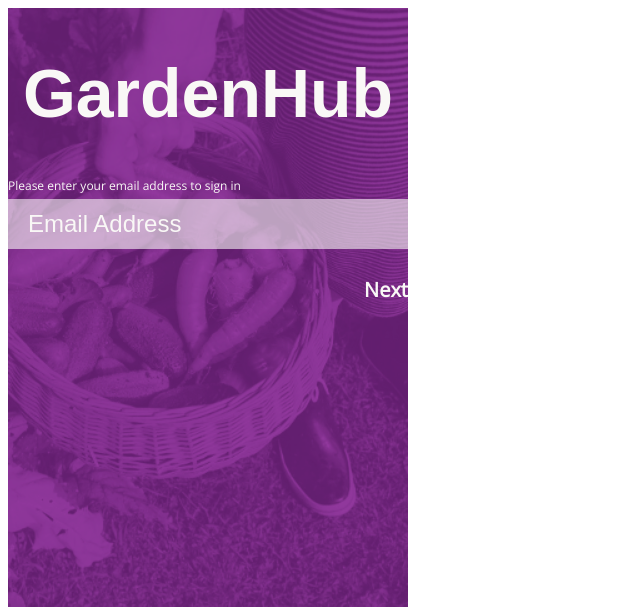
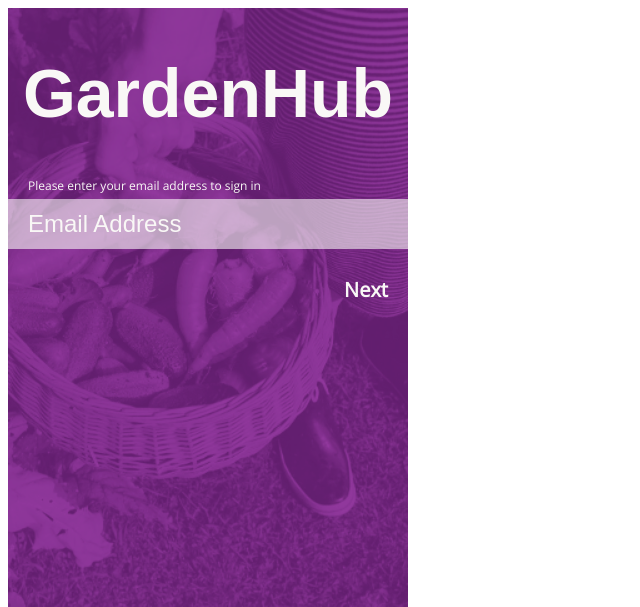
Before and after one commit to HarvestHub/GardenHub, a Django app: page / in a window 1280 px wide. Shown: the top 607 px of the page, without its empty margins (0-640 px from the left). Run offline with Django 3.2, Linux system fonts and the light colour scheme; some web fonts are replaced.

Commit message:
login styles finalized

```diff
--- a/static/style.css
+++ b/static/style.css
@@ -53,6 +53,7 @@ body {
   color: #F9F8F6;
   font-size: 12px;
   margin-bottom: -15px;
+  margin-left: 20px;
 }
 
 .login_page .next h2 {
@@ -128,6 +129,7 @@ body {
 
 .login_page .next h2 {
   font-size: 20px;
+  margin-right: 20px;
 }
 
 /*Home page styles*/
```
